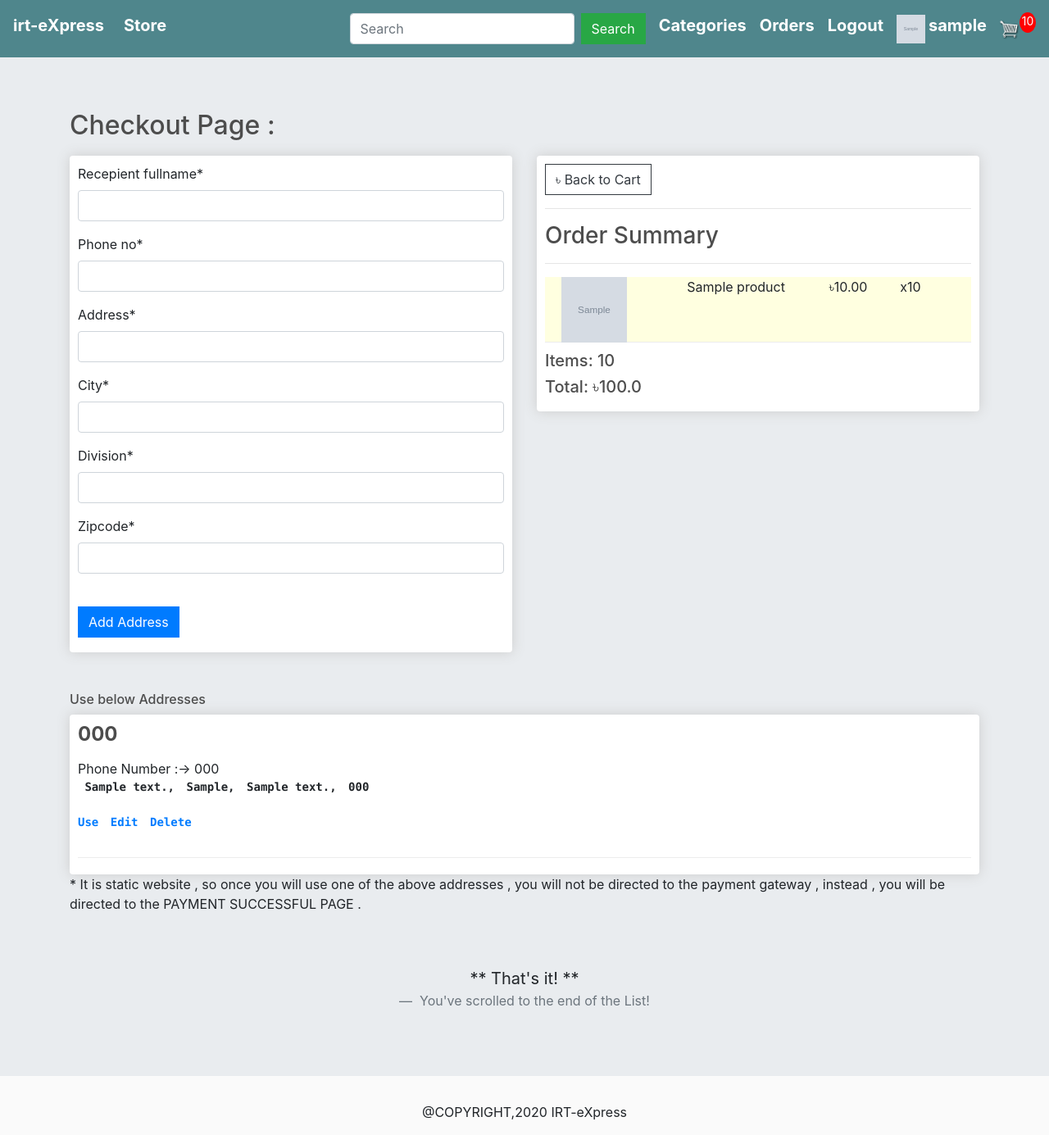
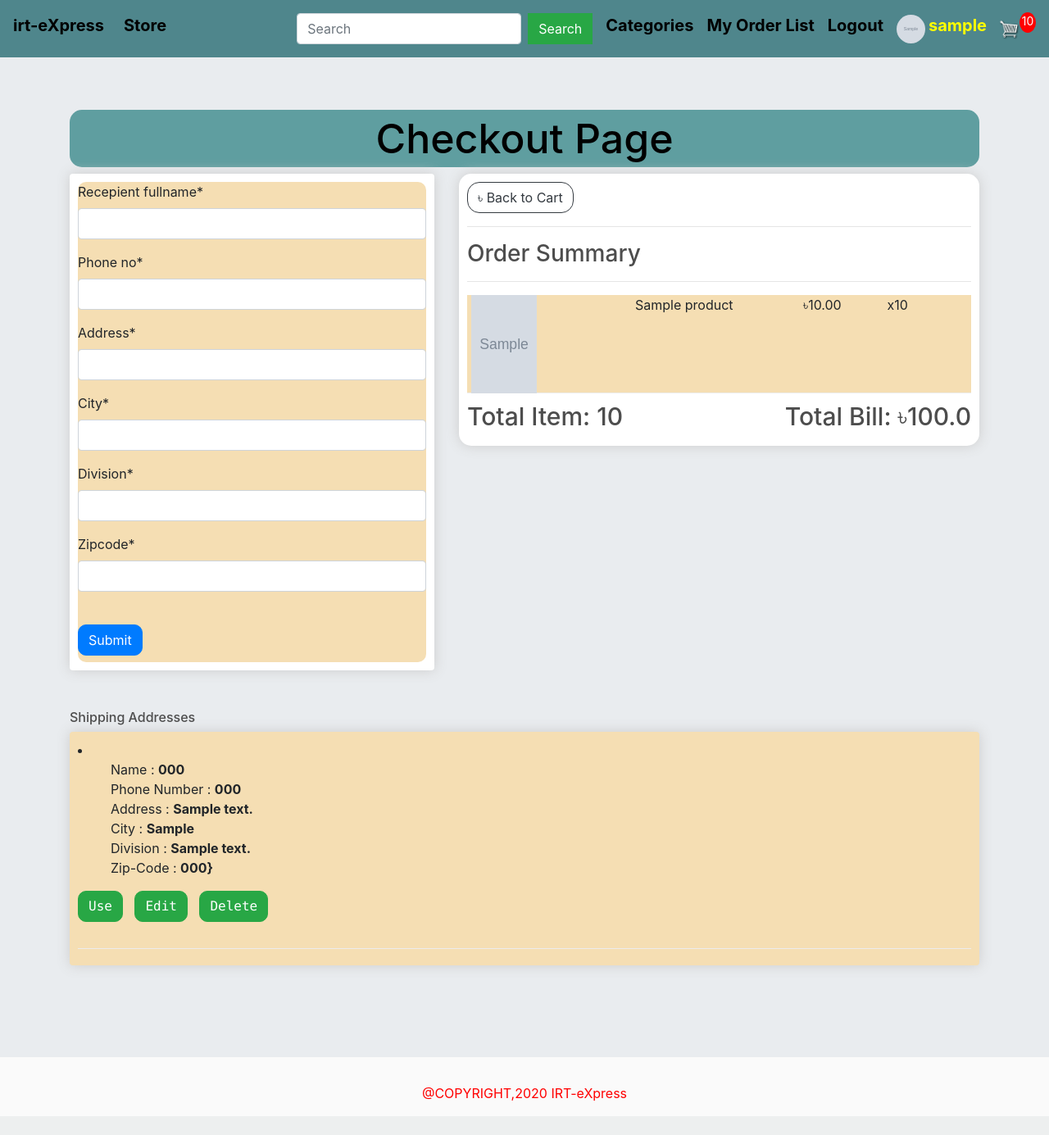
Before and after one commit to officialrafsan/irt-eXpress, a Django app: page /checkout/ in a window 1280 px wide. Shown: the whole page at 82% size. After the commit the page ends 1362 px from the top, so only its background shows below. Run offline with Django 3.2, Linux system fonts and the light colour scheme; a user stored in the database is signed in; tables that the repository leaves empty hold one stand-in row (values such as "Sample post"); grey boxes marked "Sample" are stand-in pictures; some libraries are stand-ins or nearby versions.

Commit message:
more upgrade

```diff
--- a/store/templates/store/checkout.html
+++ b/store/templates/store/checkout.html
@@ -2,35 +2,39 @@
 {% load static %}
 {% load crispy_forms_tags %}
 {% block content %}
-	<h2>Checkout Page :</h2>
+	<h2 style="text-align: center ;padding: 5px; color: black;font-size: 50px;border: 10px;background-color: cadetblue;border-radius: 15px">Checkout Page </h2>
      <div class="row">
-		<div class="col-lg-6">
+		<div class="col-lg-5">
 			<div class="box-element" id="form-wrapper">
-				<form method="POST" action="{% url 'checkout'%}">
+				<form style="background-color: wheat; text-align: left;border-radius: 10px" method="POST" action="{% url 'checkout'%}">
 					{% csrf_token %}
 					{{ form|crispy }}
 					<br>
-					<input type="submit" class="btn btn-primary mb-2" name="submit" , value='Add Address'>
+					<input style=" border-radius: 10px" type="submit" class="btn btn-primary mb-2" name="submit" , value='Submit'>
 				</form>
 			</div>
 		</div>
 
-		<div class="col-lg-6">
-			<div class="box-element">
-				<a  class="btn btn-outline-dark" href="{% url 'cart' %}">&#2547; Back to Cart</a>
+		<div class="col-lg-7">
+			<div style="border-radius: 15px" class="box-element">
+				<a style="border-radius: 15px" class="btn btn-outline-dark" href="{% url 'cart' %}">&#2547; Back to Cart</a>
 				<hr>
 				<h3>Order Summary</h3>
 				<hr>
 				{% for item in items %}
-					<div class="cart-row" style="background-color: lightyellow;height: 80px">
-						<div style="flex:2"><a href="{% url 'item_detail' item.product.id %}"><img class="row-image" src="{{ item.product.get_imageURL }}" style="width: 80px; height: 80px;margin-left: 20px"></a></div>
+					<div  class="cart-row" style="background-color: wheat;height: 120px">
+						<div style="flex:2"><a href="{% url 'item_detail' item.product.id %}"><img class="row-image" src="{{ item.product.get_imageURL }}" style="width: 80px; height: 120px;margin-left: 5px"></a></div>
 						<div style="flex:2"><p>{{item.product.name}}</p></div>
 						<div style="flex:1"><p>&#2547;{{item.product.price|floatformat:2}}</p></div>
 						<div style="flex:1"><p>x{{item.quantity}}</p></div>
 					</div>
 				{% endfor %}
-				<h5>Items:   {{total_item_cart}}</h5>
-				<h5>Total:   &#2547;{{total_cost_cart}}</h5>
+                <div>
+                    <div style="text-align: left"><h5 style="float: left ;font-size: 30px">Total Item:   {{total_item_cart}}</h5></div>
+                    <div style="text-align: right"><h5 style="font-size: 30px">Total Bill:   &#2547;{{total_cost_cart}}</h5></div>
+                </div>
+
+
 			</div>
 		</div>
 	</div>
@@ -38,39 +42,39 @@
 	<br>
 	<br>
 	{% if request.user.is_authenticated %}
-				<h6>Use below Addresses</h6>
-				<div class="box-element">
+				<h6>Shipping Addresses </h6>
+				<div style="margin: auto ;background-color: wheat" class="box-element">
 					{% for adr in addresses %}
 						<div class="cart-row">
 							<div>
-								<h4><strong><p>{{adr.recepient_fullname}}</p></strong></h4>
-								<div>  Phone Number :-> {{adr.phone_no}}</div>
-								<pre class="quantity"> {{adr.address}},</pre>
-{#								<pre class="quantity">{{adr.address_line2}},</pre>#}
-								<pre class="quantity">{{adr.city}},</pre>
-								<pre class="quantity">{{adr.division}},</pre>
-{#								<pre class="quantity">{{adr.country}},</pre>#}
-								<pre class="quantity">{{adr.zipcode}}</pre>
-								<br>
+                                <li>
+                                    <ul>
+                                        <div>Name : <strong><span>{{adr.recepient_fullname}}</span></strong></div>
+                                        <div>  Phone Number : <strong><span>{{adr.phone_no}}</span></strong></div>
+                                        <div>  Address : <strong><span>{{adr.address}}</span></strong> </div>
+                                        <div>  City : <strong><span>{{adr.city}}</span></strong></div>
+                                        <div>  Division : <strong><span>{{adr.division}}</span></strong></div>
+                                        <div>  Zip-Code : <strong><span>{{adr.zipcode}}}</span></strong></div>
+                                    </ul>
+                                </li>
+
+
 								<div class="quantity">
-									<pre><a href="{% url 'make_payment' adr.id %}">Use</a></pre>
+									<pre><a style="border-radius: 10px" class="btn btn-success" href="{% url 'make_payment' adr.id %}">Use</a></pre>
 								</div>
 								<div class="quantity">
-									<pre><a href="{% url 'update_address' adr.id %}">Edit</a></pre>
+									<pre><a style="border-radius: 10px" class="btn btn-success" href="{% url 'update_address' adr.id %}">Edit</a></pre>
 								</div>
 								<div class="quantity">
-									<pre><a href="{% url 'delete_address' adr.id %}">Delete</a></pre>
+									<pre><a style="border-radius: 10px" class="btn btn-success" href="{% url 'delete_address' adr.id %}">Delete</a></pre>
 								</div>
 							</div>
 						</div>
 					{% endfor %}
 				</div>
-				<p>* It is static website , so once you will use one of the above addresses , you will not be directed to the payment gateway , instead , you will be directed to the PAYMENT SUCCESSFUL PAGE .</p>
+
 	{% endif %}
 	<br><br>
-	<blockquote class="blockquote text-center">
-		<p class="mb-0">** That's it! **</p>
-		<footer class="blockquote-footer"> You've scrolled to the end of the List!</footer>
-	</blockquote>
+
 
 {% endblock content %}
--- a/store/templates/store/main.html
+++ b/store/templates/store/main.html
@@ -38,7 +38,7 @@
 		.dropdown-content a {
 		  color: black;
 		  padding: 8px 16px;
-		  text-decoration: none;
+		  text-decoration: black;
 		  display: block;
 		}
 
@@ -53,7 +53,7 @@
 <body>
 
 	<nav class="navbar navbar-expand-lg navbar-dark bg-dark">
-	  <h5><strong><a class="navbar-brand" href="{% url 'store' %}" style="color: white">irt-eXpress</a></strong></h5>
+	  <h5><strong><a class="navbar-brand" href="{% url 'store' %}" style="color: black">irt-eXpress</a></strong></h5>
 	  <button class="navbar-toggler" type="button" data-toggle="collapse" data-target="#navbarSupportedContent" aria-controls="navbarSupportedContent" aria-expanded="false" aria-label="Toggle navigation">
 	    <span class="navbar-toggler-icon"></span>
 	  </button>
@@ -61,7 +61,7 @@
 	  <div class="collapse navbar-collapse" id="navbarSupportedContent">
 	    <ul class="navbar-nav mr-auto">
 	      <li class="nav-item active">
-	        <h5><strong><a class="nav-link" href="{% url 'store' %}" style="color: white">Store <span class="sr-only">(current)</span></a></strong></h5>
+	        <h5><strong><a class="nav-link" href="{% url 'store' %}" style="color: black">Store <span class="sr-only">(current)</span></a></strong></h5>
 	      </li>
 
 	    </ul>
@@ -73,7 +73,7 @@
 			</form>
 
 			<div class="dropdown mr-sm-3">
-					  <h5><strong><a style="color: white">Categories</a></strong></h5>
+					  <h5><strong><a style="color: black">Categories</a></strong></h5>
 					  <div class="dropdown-content">
 					    {% for product in product_categories %}
 					    	<a href="{% url 'show_items' product.id %}">{{product.name}}</a>
@@ -81,23 +81,23 @@
 					  </div>
 			</div>
 	    	{% if request.user.is_authenticated %}
-	     		<h5 class="mr-sm-3"><strong><a href="{% url 'order_details' %}" style="color: white">Orders</a></strong></h5>
-	     		<h5 class="mr-sm-3"><strong><a href="{% url 'user_logout' %}" style="color: white">Logout</a></strong></h5>
+	     		<h5 class="mr-sm-3"><strong><a href="{% url 'order_details' %}" style="color: black">My Order List</a></strong></h5>
+	     		<h5 class="mr-sm-3"><strong><a href="{% url 'user_logout' %}" style="color: black">Logout</a></strong></h5>
 	     		{% if request.user.profile.photo %}
-					<a href="{% url 'profilepage' username=user.username %}"><img class="mr-sm-1" src="{{ request.user.profile.photo.url }}" width="35" height="35"></a>
+					<a href="{% url 'profilepage' username=user.username %}"><img style="border-radius: 20px" class="mr-sm-1" src="{{ request.user.profile.photo.url }}" width="35" height="35"></a>
 				{% else %}
-					<a href="{% url 'profilepage' username=user.username %}"><img class="mr-sm-1" src="/static/images/default.png" width="35" , height="35"></a>
+					<a href="{% url 'profilepage' username=user.username %}"><img style="border-radius: 20px" class="mr-sm-1" src="/static/images/default.png" width="35" , height="35"></a>
 				{% endif %}
-		    	<h5><strong><a href="{% url 'profilepage' username=request.user.username %}" style="color: white">{{request.user.username}}</a></strong></h5>
+		    	<h5><strong><a href="{% url 'profilepage' username=request.user.username %}" style="color: yellow">{{request.user.username}}</a></strong></h5>
 
 	     	{% else %}
-	     		<h5 class="mr-sm-3"><strong><a href="{% url 'user_login' %}" style="color: white">Login</a></strong></h5>
+	     		<h5 class="mr-sm-3"><strong><a href="{% url 'user_login' %}" style="color: black">Login</a></strong></h5>
 	     		<div>
-		     		<h5 class="mr-sm-3"><strong><a href="{% url 'register' %}" style="color: white">SignUp</a></strong></h5>
+		     		<h5 class="mr-sm-3"><strong><a href="{% url 'register' %}" style="color: black">SignUp</a></strong></h5>
 	     		</div>
 	     	{% endif %}
 	     	<a href="{% url 'cart' %}">
-	    		<img  id="cart-icon" src="{% static 'images/cart.png' %}">
+	    		<img id="cart-icon" src="{% static 'images/cart.png' %}">
 	    	</a>
 	    	<p id="cart-total">{{total_item_cart}}</p>
 
@@ -113,7 +113,7 @@
 		</div>
 	</div>
 	<footer class="footer">
-		<p style="text-align: center;">@COPYRIGHT,2020 IRT-eXpress</p>
+		<p style="text-align: center; color: red">@COPYRIGHT,2020 IRT-eXpress</p>
 	</footer>
 	<script src="https://stackpath.bootstrapcdn.com/bootstrap/4.4.1/js/bootstrap.min.js" integrity="sha384-wfSDF2E50Y2D1uUdj0O3uMBJnjuUD4Ih7YwaYd1iqfktj0Uod8GCExl3Og8ifwB6" crossorigin="anonymous"></script>
 	<script src="https://unpkg.com/ionicons@5.1.2/dist/ionicons.js"></script>
--- a/store/templates/store/store.html
+++ b/store/templates/store/store.html
@@ -4,7 +4,7 @@
 	<div class="row">
 		{% for product in product_categories %}
 			<div class="col-lg-4">
-				<img class="thumbnail" src="{{ product.get_imageURL }}">
+				<img style="border-radius: 20px" class="thumbnail" src="{{ product.get_imageURL }}">
 				<div class="box-element product">
 					<h6><strong>{{product.name}}</strong></h6>
 					<hr>
--- a/store/templates/store/update_address.html
+++ b/store/templates/store/update_address.html
@@ -7,11 +7,11 @@
 			<div class="box-element" id="form-wrapper">
      		<h3><strong>Edit Your Address</strong></h3>
 
-				<form method="POST">
+				<form style="background-color: wheat" method="POST">
 					{% csrf_token %}
 					{{ form|crispy }}
 					<br>
-					<input type="submit" class="btn btn-primary mb-2" name="submit" , value='Save'>
+					<input style="border-radius: 10px" type="submit" class="btn btn-primary mb-2" name="submit" , value='Save'>
 				</form>
 			</div>
 		</div>
```
Also changed, not shown: store/templates/store/cart.html (+11 -11 lines), store/templates/store/item_detail.html (+8 -8 lines), store/templates/store/payment_success.html (+8 -4 lines), store/templates/store/search.html (+7 -10 lines), store/templates/store/show_items.html (+6 -6 lines), static/images/home_-_Copy.png (added).
